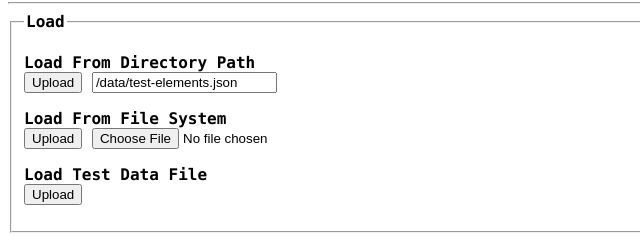
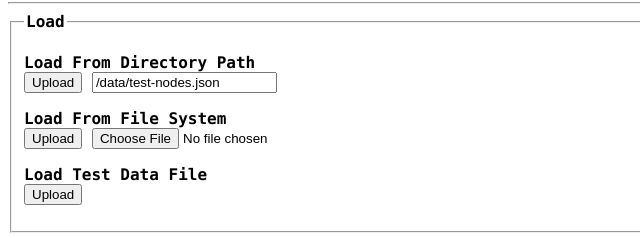
Before and after one commit to chris-c-mcintyre/rous, a website: page templates/color/index.html in a window 1280 px wide. Shown: the part 1482-1720 px from the top of the page, 0-640 px from the left. Drawn offline with Linux system fonts and the light colour scheme; a script that the page names is missing.

Commit message:
Fix mistake in test data filename for color template.

```diff
--- a/templates/color/index.html
+++ b/templates/color/index.html
@@ -421,7 +421,7 @@
 
         <p>
           <label for="load-dire"><strong>Load From Directory Path</strong></label><br />
-          <button id="load-dire" onclick="globalThis.loadNetworkFromDirectory( document.getElementById('dire-path').value );">Upload</button> <input id="dire-path" type="text" value="/data/test-elements.json"><br />
+          <button id="load-dire" onclick="globalThis.loadNetworkFromDirectory( document.getElementById('dire-path').value );">Upload</button> <input id="dire-path" type="text" value="/data/test-nodes.json"><br />
         </p>
 
         <p>
```
